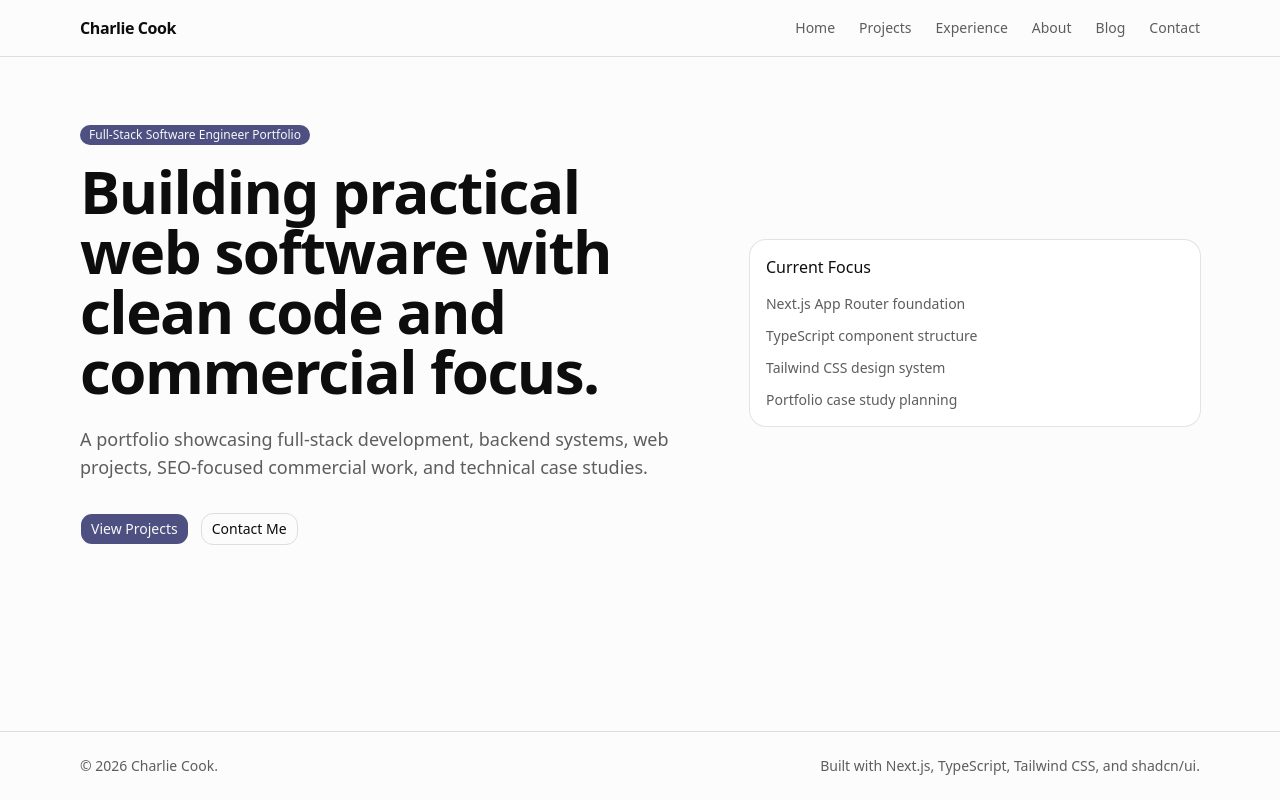
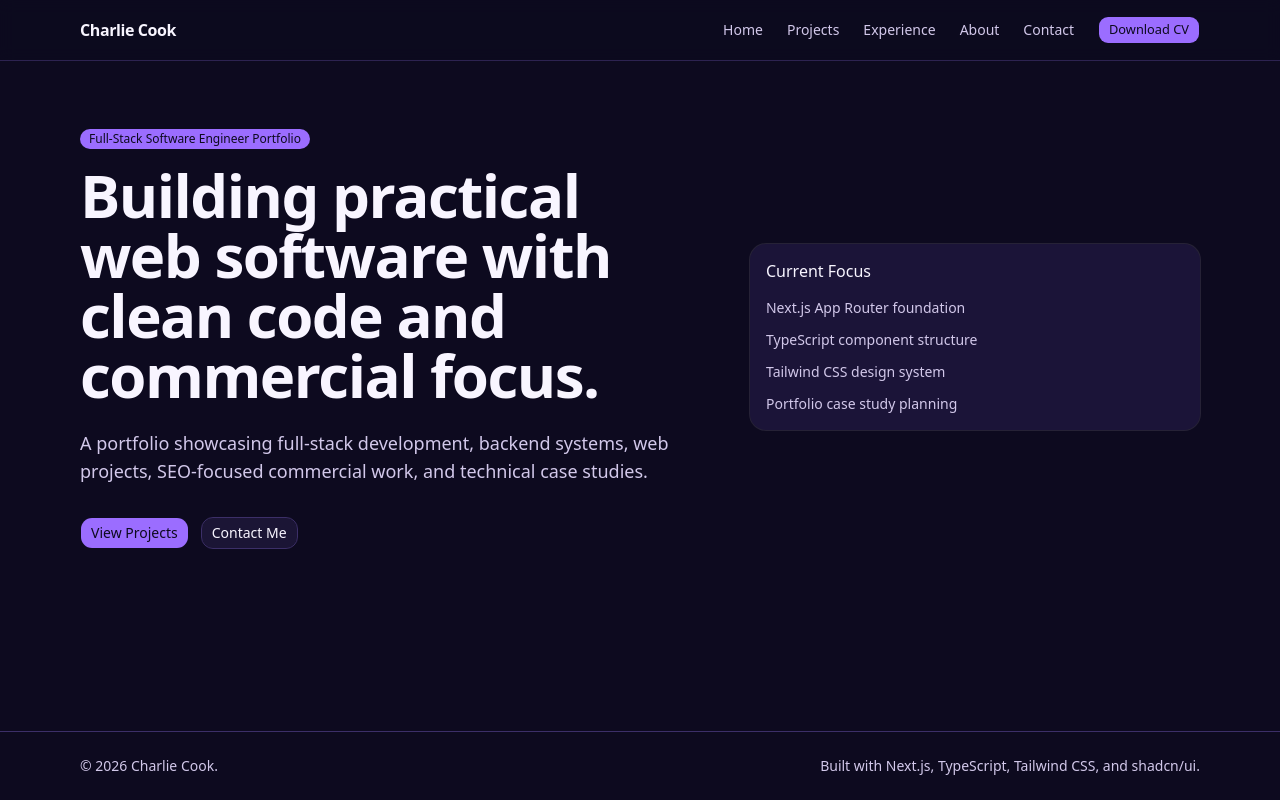
Before and after one commit to MrCook17/personal-portfolio, a Next.js app: page / in a window 1280 px wide. Built offline with nearby package versions, Linux system fonts and the light colour scheme; no server answers.

Commit message:
Slight adjustments to phase 4, to match design decisions more accurately

```diff
--- a/package.json
+++ b/package.json
@@ -7,6 +7,7 @@
     "build": "next build",
     "start": "next start",
     "lint": "eslint",
+    "typecheck": "tsc --noEmit",
     "format": "prettier . --write",
     "format:check": "prettier . --check"
   },
--- a/src/app/globals.css
+++ b/src/app/globals.css
@@ -6,18 +6,36 @@
 @theme inline {
   --color-background: var(--background);
   --color-foreground: var(--foreground);
+
   --color-card: var(--card);
   --color-card-foreground: var(--card-foreground);
+
+  --color-popover: var(--popover);
+  --color-popover-foreground: var(--popover-foreground);
+
   --color-primary: var(--primary);
   --color-primary-foreground: var(--primary-foreground);
+
   --color-secondary: var(--secondary);
   --color-secondary-foreground: var(--secondary-foreground);
+
   --color-muted: var(--muted);
   --color-muted-foreground: var(--muted-foreground);
+
   --color-accent: var(--accent);
   --color-accent-foreground: var(--accent-foreground);
+
+  --color-destructive: var(--destructive);
+
   --color-border: var(--border);
+  --color-input: var(--input);
   --color-ring: var(--ring);
+
+  --color-bg-soft: var(--bg-soft);
+  --color-surface: var(--surface);
+  --color-surface-light: var(--surface-light);
+  --color-primary-hover: var(--primary-hover);
+  --color-muted-soft: var(--muted-soft);
 
   --radius-sm: calc(var(--radius) - 4px);
   --radius-md: calc(var(--radius) - 2px);
@@ -28,49 +46,81 @@
 :root {
   --radius: 0.75rem;
 
-  --background: oklch(0.99 0 0);
-  --foreground: oklch(0.16 0 0);
+  --background: #f8f6ff;
+  --foreground: #18122b;
 
-  --card: oklch(1 0 0);
-  --card-foreground: oklch(0.16 0 0);
+  --card: #ffffff;
+  --card-foreground: #18122b;
 
-  --primary: oklch(0.45 0.08 280);
-  --primary-foreground: oklch(0.98 0 0);
+  --popover: #ffffff;
+  --popover-foreground: #18122b;
 
-  --secondary: oklch(0.96 0.01 280);
-  --secondary-foreground: oklch(0.2 0 0);
+  --primary: #7c3aed;
+  --primary-foreground: #ffffff;
+  --primary-hover: #6d28d9;
 
-  --muted: oklch(0.96 0.01 280);
-  --muted-foreground: oklch(0.48 0 0);
+  --secondary: #f0ebff;
+  --secondary-foreground: #18122b;
 
-  --accent: oklch(0.94 0.03 280);
-  --accent-foreground: oklch(0.2 0 0);
+  --muted: #f0ebff;
+  --muted-foreground: #4b4266;
+  --muted-soft: #6e638a;
 
-  --border: oklch(0.9 0 0);
-  --ring: oklch(0.6 0.08 280);
+  --accent: #ddd2ff;
+  --accent-foreground: #18122b;
+
+  --destructive: #dc2626;
+
+  --border: #ddd2ff;
+  --input: #ddd2ff;
+  --ring: #7c3aed;
+
+  --bg-soft: #f0ebff;
+  --surface: #ffffff;
+  --surface-light: #f6f2ff;
+
+  --glow: rgba(124, 58, 237, 0.22);
+
+  color-scheme: light;
 }
 
 .dark {
-  --background: oklch(0.13 0.01 280);
-  --foreground: oklch(0.98 0 0);
+  --background: #0d0a1f;
+  --foreground: #f8f5ff;
 
-  --card: oklch(0.18 0.01 280);
-  --card-foreground: oklch(0.98 0 0);
+  --card: #1b1438;
+  --card-foreground: #f8f5ff;
 
-  --primary: oklch(0.72 0.1 280);
-  --primary-foreground: oklch(0.13 0.01 280);
+  --popover: #1b1438;
+  --popover-foreground: #f8f5ff;
 
-  --secondary: oklch(0.24 0.01 280);
-  --secondary-foreground: oklch(0.98 0 0);
+  --primary: #9b6dff;
+  --primary-foreground: #0d0a1f;
+  --primary-hover: #b794ff;
 
-  --muted: oklch(0.24 0.01 280);
-  --muted-foreground: oklch(0.72 0 0);
+  --secondary: #15102d;
+  --secondary-foreground: #f8f5ff;
 
-  --accent: oklch(0.28 0.03 280);
-  --accent-foreground: oklch(0.98 0 0);
+  --muted: #15102d;
+  --muted-foreground: #d2c8ea;
+  --muted-soft: #afa2d2;
 
-  --border: oklch(1 0 0 / 12%);
-  --ring: oklch(0.72 0.1 280);
+  --accent: #d8c7ff;
+  --accent-foreground: #0d0a1f;
+
+  --destructive: #ff6b8a;
+
+  --border: #3c2f68;
+  --input: #3c2f68;
+  --ring: #b794ff;
+
+  --bg-soft: #15102d;
+  --surface: #1b1438;
+  --surface-light: #241a49;
+
+  --glow: rgba(155, 109, 255, 0.38);
+
+  color-scheme: dark;
 }
 
 @layer base {
@@ -78,7 +128,16 @@
     @apply border-border outline-ring/50;
   }
 
+  html {
+    scroll-behavior: smooth;
+  }
+
   body {
-    @apply bg-background text-foreground antialiased;
+    @apply min-h-screen bg-background text-foreground antialiased;
+  }
+
+  ::selection {
+    background: var(--primary);
+    color: var(--primary-foreground);
   }
 }
--- a/src/app/layout.tsx
+++ b/src/app/layout.tsx
@@ -1,4 +1,5 @@
 import type { Metadata } from "next";
+import { Geist, Geist_Mono } from "next/font/google";
 
 import { Footer } from "@/components/layout/footer";
 import { Header } from "@/components/layout/header";
@@ -6,7 +7,18 @@ import { siteConfig } from "@/content/site";
 
 import "./globals.css";
 
+const geistSans = Geist({
+  variable: "--font-geist-sans",
+  subsets: ["latin"],
+});
+
+const geistMono = Geist_Mono({
+  variable: "--font-geist-mono",
+  subsets: ["latin"],
+});
+
 export const metadata: Metadata = {
+  metadataBase: new URL(siteConfig.url),
   title: siteConfig.title,
   description: siteConfig.description,
 };
@@ -17,11 +29,22 @@ export default function RootLayout({
   children: React.ReactNode;
 }>) {
   return (
-    <html lang="en-GB">
-      <body>
-        <div className="flex min-h-screen flex-col">
+    <html lang="en-GB" className="dark">
+      <body className={`${geistSans.variable} ${geistMono.variable}`}>
+        <div className="flex min-h-screen flex-col bg-background text-foreground">
+          <a
+            href="#main-content"
+            className="sr-only focus:not-sr-only focus:fixed focus:top-4 focus:left-4 focus:z-50 focus:rounded-md focus:bg-primary focus:px-4 focus:py-2 focus:text-primary-foreground"
+          >
+            Skip to content
+          </a>
+
           <Header />
-          <main className="flex-1">{children}</main>
+
+          <main id="main-content" className="flex-1">
+            {children}
+          </main>
+
           <Footer />
         </div>
       </body>
--- /dev/null
+++ b/src/app/robots.ts
@@ -0,0 +1,13 @@
+import type { MetadataRoute } from "next";
+
+import { siteConfig } from "@/content/site";
+
+export default function robots(): MetadataRoute.Robots {
+  return {
+    rules: {
+      userAgent: "*",
+      allow: "/",
+    },
+    sitemap: `${siteConfig.url}/sitemap.xml`,
+  };
+}
--- a/src/app/sitemap.ts
+++ b/src/app/sitemap.ts
@@ -3,19 +3,12 @@ import type { MetadataRoute } from "next";
 import { siteConfig } from "@/content/site";
 
 export default function sitemap(): MetadataRoute.Sitemap {
-  const routes = [
-    "",
-    "/projects",
-    "/experience",
-    "/about",
-    "/blog",
-    "/contact",
-  ];
+  const routes = ["/", "/projects", "/experience", "/about", "/contact"];
 
   return routes.map((route) => ({
-    url: `${siteConfig.url}${route}`,
+    url: new URL(route, siteConfig.url).toString(),
     lastModified: new Date(),
     changeFrequency: "monthly",
-    priority: route === "" ? 1 : 0.8,
+    priority: route === "/" ? 1 : 0.8,
   }));
 }
--- a/src/components/layout/header.tsx
+++ b/src/components/layout/header.tsx
@@ -1,26 +1,36 @@
 import Link from "next/link";
 
+import { Button } from "@/components/ui/button";
 import { siteConfig } from "@/content/site";
 
 export function Header() {
   return (
-    <header className="border-b border-border bg-background/80 backdrop-blur">
+    <header className="sticky top-0 z-50 border-b border-border/70 bg-background/80 backdrop-blur">
       <div className="mx-auto flex max-w-6xl items-center justify-between px-4 py-4">
-        <Link href="/" className="font-semibold tracking-tight">
+        <Link
+          href="/"
+          className="font-semibold tracking-tight text-foreground transition hover:text-primary"
+        >
           {siteConfig.name}
         </Link>
 
-        <nav className="hidden items-center gap-6 text-sm text-muted-foreground md:flex">
+        <div className="hidden items-center gap-6 md:flex">
+          <nav className="flex items-center gap-6 text-sm text-muted-foreground">
             {siteConfig.navItems.map((item) => (
               <Link
                 key={item.href}
                 href={item.href}
-              className="transition hover:text-foreground"
+                className="transition hover:text-foreground focus-visible:ring-2 focus-visible:ring-ring focus-visible:ring-offset-2 focus-visible:ring-offset-background focus-visible:outline-none"
               >
                 {item.label}
               </Link>
             ))}
           </nav>
+
+          <Button asChild size="sm">
+            <Link href={siteConfig.cvHref}>Download CV</Link>
+          </Button>
+        </div>
       </div>
     </header>
   );
--- a/src/content/site.ts
+++ b/src/content/site.ts
@@ -1,9 +1,11 @@
+const siteUrl = process.env.NEXT_PUBLIC_SITE_URL || "http://localhost:3000";
+
 export const siteConfig = {
   name: "Charlie Cook",
-  title: "Charlie Cook | Full-Stack Software Engineer Portfolio",
+  title: "Charlie Cook | Software Developer Portfolio",
   description:
-    "A full-stack software engineer portfolio showcasing web development, software projects, commercial experience, and technical case studies.",
-  url: process.env.NEXT_PUBLIC_SITE_URL || "http://localhost:3000",
+    "UK Computer Science student and software developer portfolio featuring backend projects, commercial web experience, SEO work, and technical case studies.",
+  url: siteUrl.replace(/\/$/, ""),
   navItems: [
     {
       label: "Home",
@@ -21,13 +23,22 @@ export const siteConfig = {
       label: "About",
       href: "/about",
     },
+    /*
+    Enable once at least 2 useful posts are ready.
     {
       label: "Blog",
       href: "/blog",
     },
+    */
     {
       label: "Contact",
       href: "/contact",
     },
   ],
+  cvHref: "/cv",
+  links: {
+    github: "",
+    linkedin: "",
+    email: "",
+  },
 };
```
Lines whose indentation alone changed are shown as unchanged.
